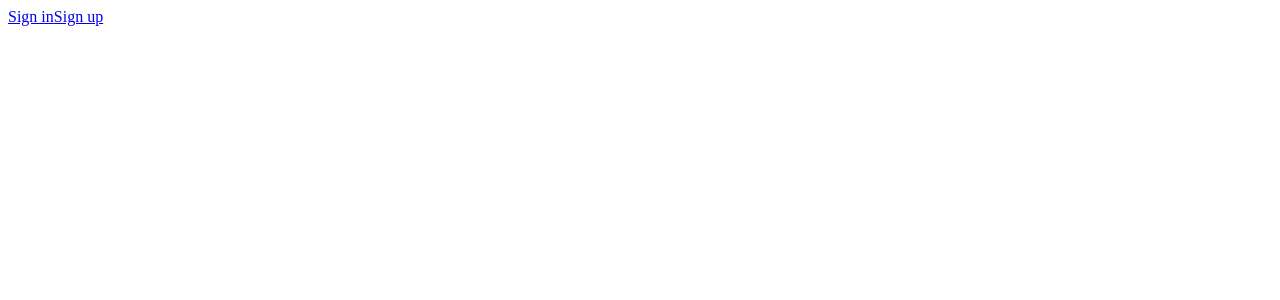
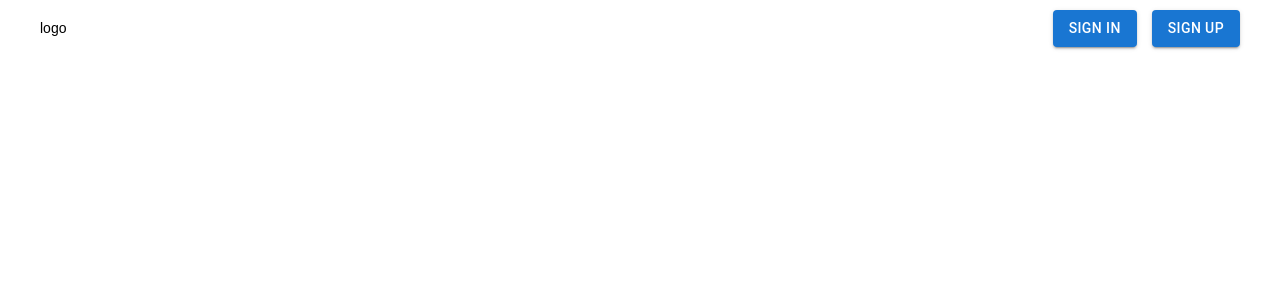
Before and after one commit to dzmitry-viartseika/mern-signup-service, a React app in the folder frontend/landing/: page / in a window 1280 px wide. Shown: the top 300 px of the page. Built offline with nearby package versions, Linux system fonts and the light colour scheme.

Commit message:
added button react

```diff
--- a/frontend/landing/src/App.js
+++ b/frontend/landing/src/App.js
@@ -1,8 +1,16 @@
+import React from 'react';
+import TheHeader from './components/Header/TheHeader';
+import './assets/scss/style.scss';
+import { BrowserRouter } from 'react-router-dom';
+
 export const App = () => {
   return (
-    <div>
-      <a href="http://localhost:8080/sign-in">Sign in</a>
-      <a href="http://localhost:8080/sign-up">Sign up</a>
-    </div>
+    <BrowserRouter>
+        <div>
+            <TheHeader />
+        </div>
+    </BrowserRouter>
   )
 }
+
+export default App;
--- /dev/null
+++ b/frontend/landing/src/assets/scss/components/Header/header.scss
@@ -0,0 +1,20 @@
+@import '../../variables';
+
+.landing-header {
+  width: 100%;
+  min-height: 80px;
+  padding: 10px 30px;
+
+  &__wrapper {
+    display: flex;
+    justify-content: space-between;
+    align-items: center;
+  }
+
+  &__right {
+
+    button + button {
+      margin-left: 15px;
+    }
+  }
+}
--- a/frontend/landing/src/assets/scss/core.scss
+++ b/frontend/landing/src/assets/scss/core.scss
@@ -1,5 +1,12 @@
+@import 'variables';
+
 body {
   font: $font-size-base $font-global;
   line-height: 1.2;
   color: $color-secondary;
 }
+
+.landing-container {
+  max-width: 1200px;
+  margin: 0 auto;
+}
--- a/frontend/landing/src/assets/scss/style.scss
+++ b/frontend/landing/src/assets/scss/style.scss
@@ -1,3 +1,4 @@
 @import "reset";
 @import "core";
 @import "variables";
+@import "./components/Header/header";
--- /dev/null
+++ b/frontend/landing/src/components/Elements/TheInputText.js
@@ -0,0 +1,28 @@
+import react from 'react';
+import TextField from '@mui/material/TextField';
+import Box from '@mui/material/Box';
+
+const TheInputText = ({ label, type = 'text' }) => {
+    return (
+        <>
+            <Box
+                component="form"
+                sx={{
+                    '& > :not(style)': { m: 1, width: '100%' },
+                }}
+                noValidate
+                autoComplete="off"
+            >
+                <TextField
+                    label={label}
+                    type={type}
+                    variant="outlined"
+                    fullWidth
+                    id="fullWidth"
+                />
+            </Box>
+        </>
+    )
+}
+
+export default TheInputText;
--- /dev/null
+++ b/frontend/landing/src/components/Header/TheHeader.js
@@ -0,0 +1,81 @@
+import React, { useState }  from 'react';
+import { Button, Modal, Fade, Box, Typography, Backdrop } from '@mui/material';
+import TheInputText from '../Elements/TheInputText';
+// import { Link } from 'react-router-dom';
+
+const style = {
+    position: 'absolute',
+    top: '50%',
+    left: '50%',
+    transform: 'translate(-50%, -50%)',
+    width: 400,
+    bgcolor: 'background.paper',
+    border: '2px solid #000',
+    boxShadow: 24,
+    p: 4,
+};
+
+
+const TheHeader = () => {
+    const [open, setOpen] = useState(false);
+
+    const handleOpen = () => {
+        setOpen(true);
+    }
+
+    const handleClose = () => {
+        setOpen(false);
+    }
+
+    return (
+        <>
+            <header className="landing-header">
+                <div className="landing-container">
+                    <div className="landing-header__wrapper">
+                        <div className="landing-header__left">
+                            logo
+                        </div>
+                        <div className="landing-header__right">
+                            <Button
+                                variant="contained"
+                                onClick={handleOpen}
+                            >
+                                Sign in
+                            </Button>
+                            <Button
+                                variant="contained"
+                            >
+                                Sign up
+                            </Button>
+                        </div>
+                    </div>
+                </div>
+            </header>
+            <Modal
+                aria-labelledby="spring-modal-title"
+                aria-describedby="spring-modal-description"
+                open={open}
+                onClose={handleClose}
+                closeAfterTransition
+                BackdropComponent={Backdrop}
+                BackdropProps={{
+                    timeout: 500,
+                }}
+            >
+                <Fade in={open}>
+                    <Box sx={style}>
+                        <TheInputText
+                            label={'Email'}
+                        />
+                        <TheInputText
+                            label={'Password'}
+                            type={'password'}
+                        />
+                    </Box>
+                </Fade>
+            </Modal>
+        </>
+    )
+}
+
+export default TheHeader;
```
Also changed, not shown: frontend/landing/package.json (+6 -2 lines), 1 other file (tests, documents, lock files or other folders).
